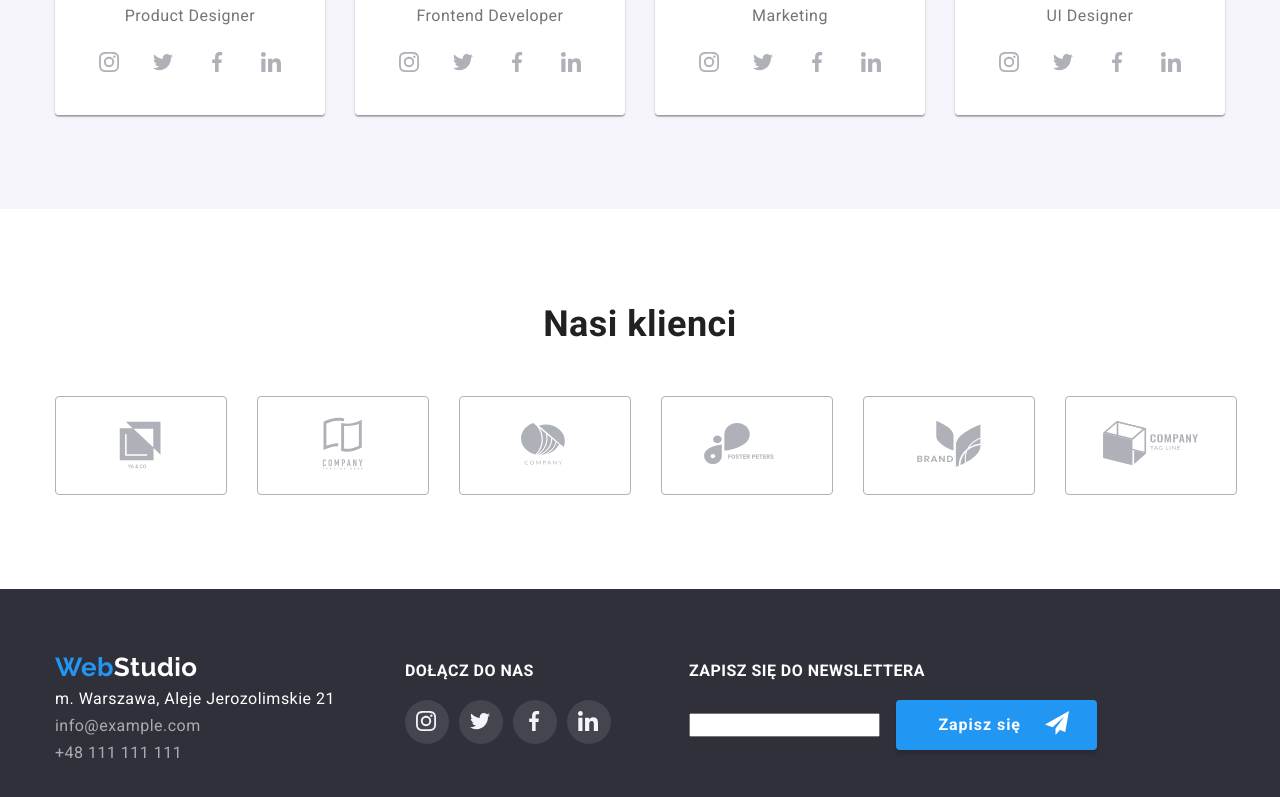
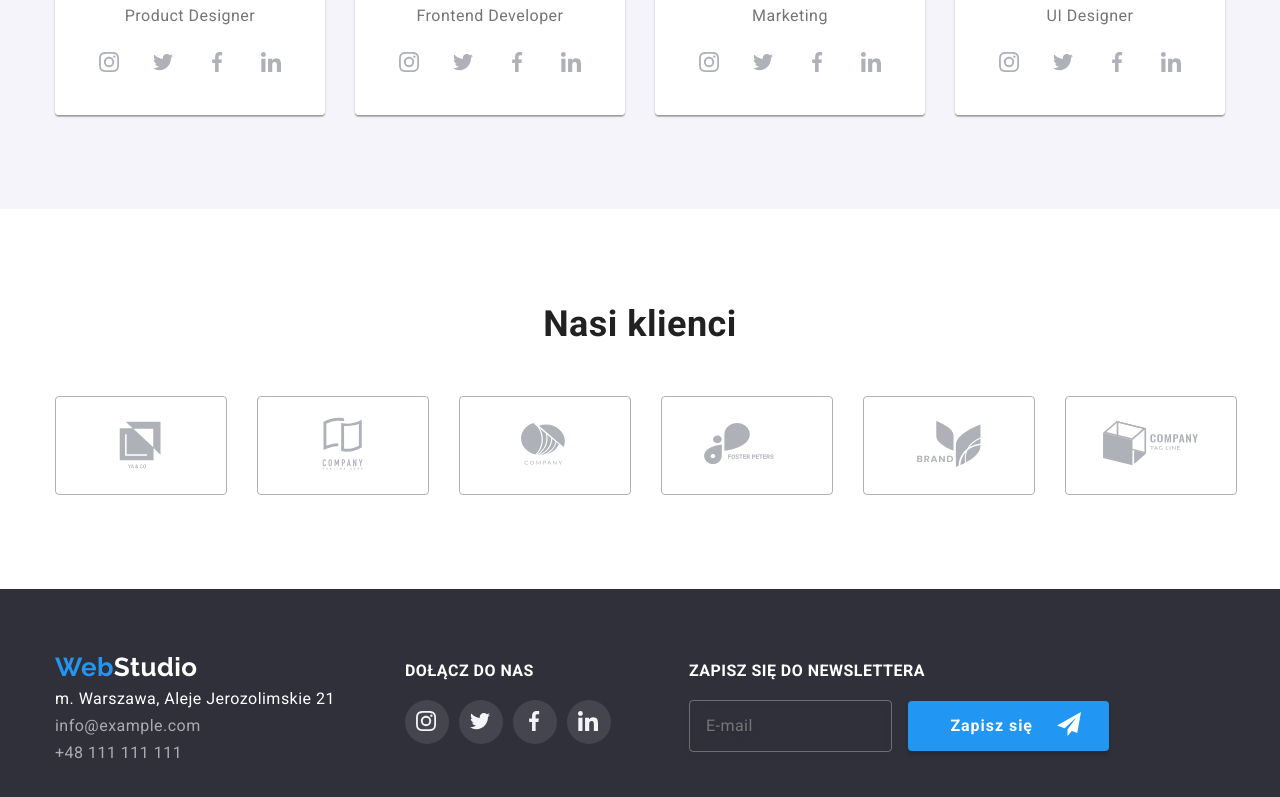
Before and after one commit to ewasawczynska/goit-markup-hw-07-ver1, a plain HTML site: page index.html in a window 1280 px wide. Shown: the part 2130-2927 px from the top of the page. Drawn offline with Linux system fonts and the light colour scheme.

Commit message:
newsletter

```diff
--- a/css/styles.css
+++ b/css/styles.css
@@ -492,6 +492,23 @@ header {
   fill: var(--mainandaddress);
 }
 
+.newsletter-input {
+  padding-left: 16px;
+  padding-top: 15px;
+  padding-bottom: 15px;
+  border: 1px solid rgba(255, 255, 255, 0.3);
+  filter: drop-shadow(0px 4px 4px rgba(0, 0, 0, 0.15));
+  border-radius: 4px;
+  background: none;
+}
+
+.newsletter-input:placeholder-shown {
+  letter-spacing: 0.03em;
+  color: rgba(255, 255, 255, 0.6);
+  font-size: 16px;
+  line-height: 1.25;
+}
+
 .sm-icons-panel {
   fill: var(--mainandaddress);
   display: flex;
--- a/index.html
+++ b/index.html
@@ -372,7 +372,12 @@
           <div class="newsletter">
             <p class="newsletter-title">ZAPISZ SIĘ DO NEWSLETTERA</p>
             <form name="newsletter-form">
-              <input type="email" name="email" />
+              <input
+                type="email"
+                name="email"
+                placeholder="E-mail"
+                class="newsletter-input"
+              />
               <button type="submit" class="newsletter-button">
                 <div class="news-btn-txt">Zapisz się</div>
                 <div class="news-btn-pic">
```
